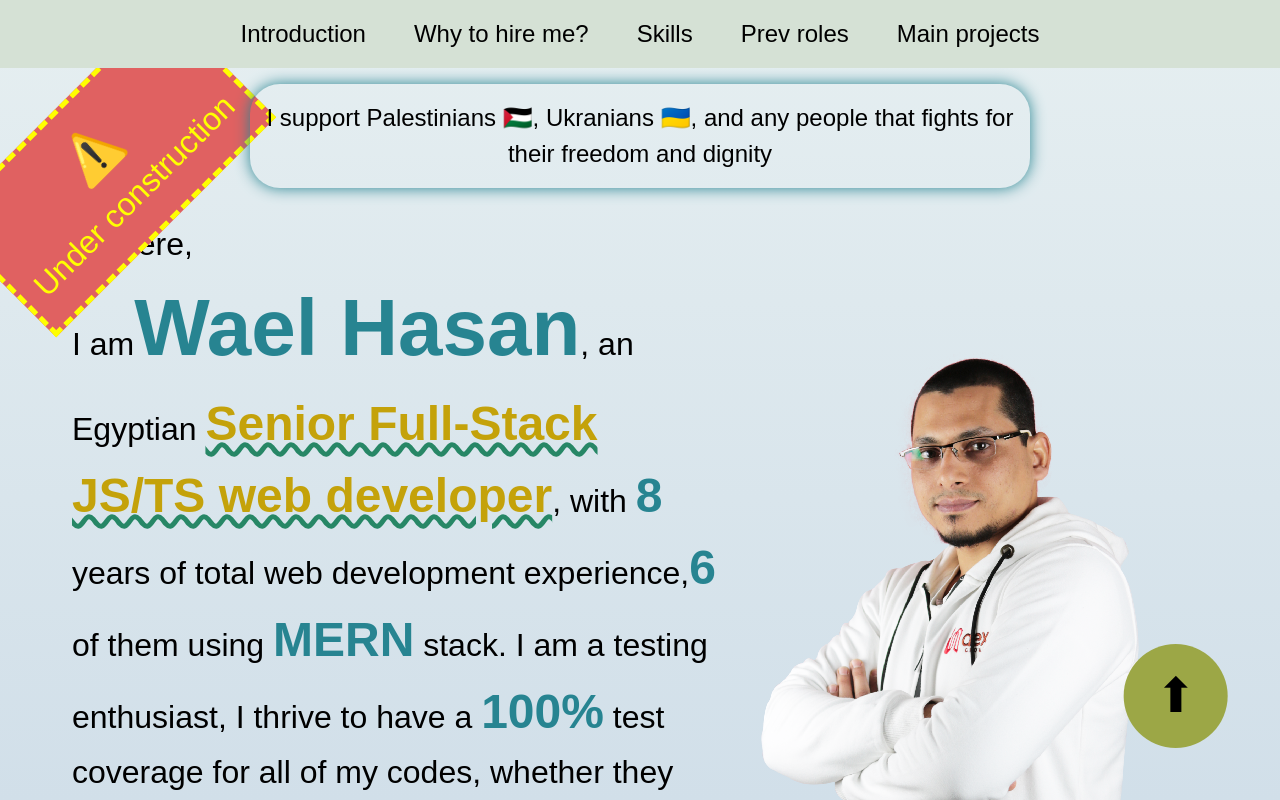
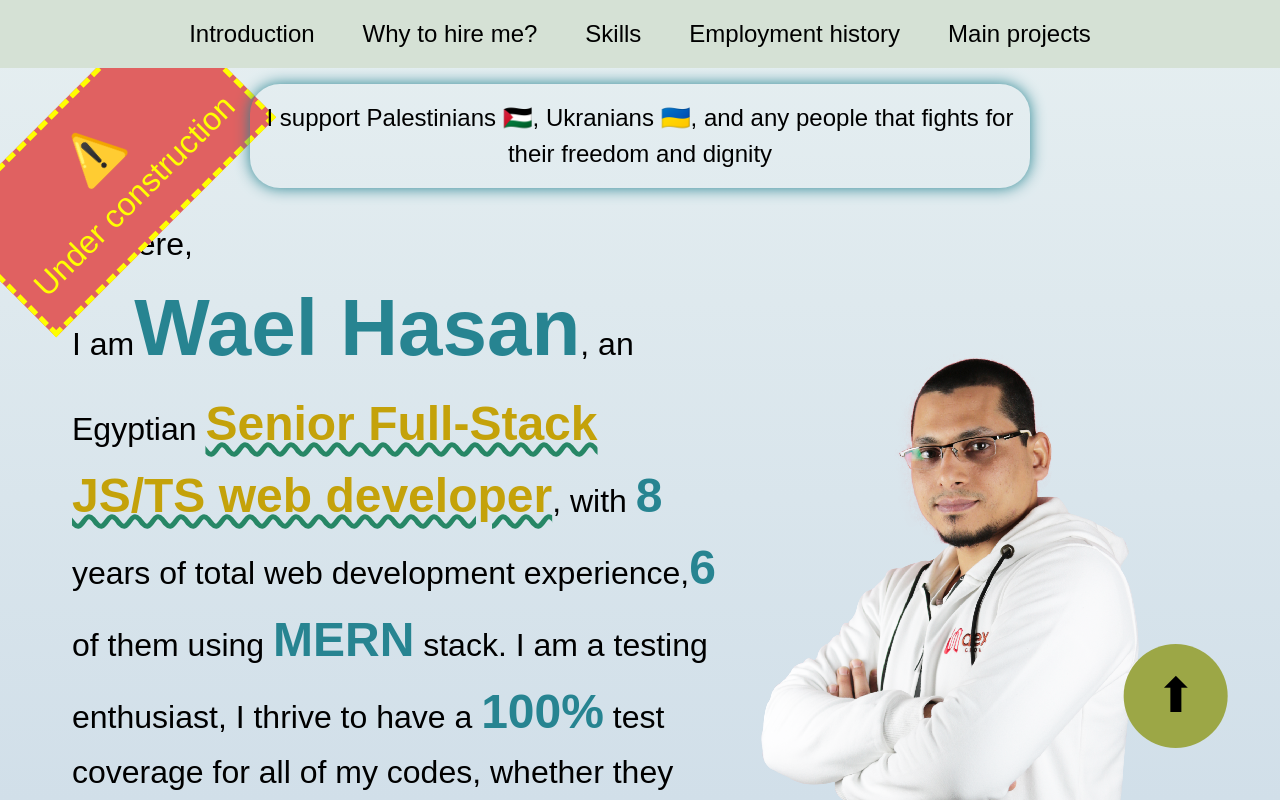
Before and after one commit to waelhasan/personal-site, a Next.js app: page / in a window 1280 px wide. Built offline with nearby package versions, Linux system fonts and the light colour scheme.

Commit message:
Changed Prev roles to Employment history in navigation links

```diff
--- a/src/app/components/Navbar.tsx
+++ b/src/app/components/Navbar.tsx
@@ -36,7 +36,7 @@ const Navbar = () => {
             <a href="#introduction">Introduction</a>
             <a href="#why-to-hire-me">Why to hire me?</a>
             <a href="#skills">Skills</a>
-            <a href="#employment-history">Prev roles</a>
+            <a href="#employment-history">Employment history</a>
             <a href="#main-projects">Main projects</a>
         </header>
     )
```
